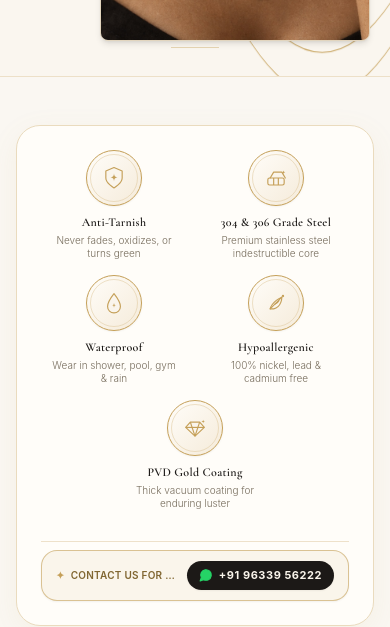
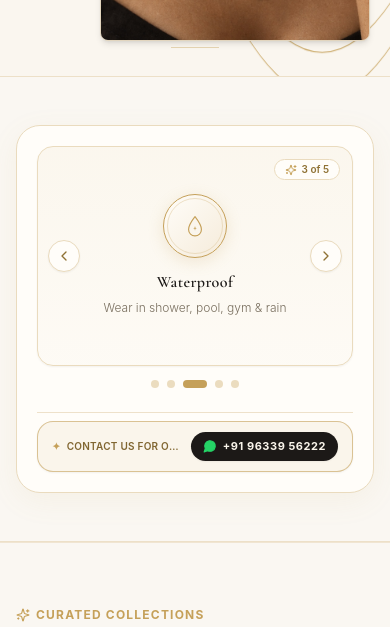
Before and after one commit to zenorixhq/gleamnest, a Next.js app: page / in a window 390 px wide. Shown: the part 1640-2267 px from the top of the page. Built offline with nearby package versions, Linux system fonts and the light colour scheme; a web font is replaced by a local one.

Commit message:
feat: implement paginated 1-by-1 carousel with auto-advance and touch controls for qualities section on mobile

```diff
--- a/components/storefront/BrandValueBadges.tsx
+++ b/components/storefront/BrandValueBadges.tsx
@@ -1,11 +1,17 @@
 "use client";
 
-import React from "react";
+import React, { useState, useEffect, useRef } from "react";
 import Link from "next/link";
-import { MessageCircle } from "lucide-react";
+import { MessageCircle, ChevronLeft, ChevronRight, Sparkles } from "lucide-react";
 import { storeConfig } from "@/config/store.config";
 
 export function BrandValueBadges() {
+  const [activeIndex, setActiveIndex] = useState(0);
+  const [isPaused, setIsPaused] = useState(false);
+
+  const touchStartX = useRef<number | null>(null);
+  const touchEndX = useRef<number | null>(null);
+
   const badges = [
     {
       title: "Anti-Tarnish",
@@ -76,32 +82,149 @@ export function BrandValueBadges() {
     },
   ];
 
+  // Auto-scroll every 3 seconds unless paused by touch or hover
+  useEffect(() => {
+    if (isPaused) return;
+    const interval = setInterval(() => {
+      setActiveIndex((prev) => (prev + 1) % badges.length);
+    }, 3000);
+    return () => clearInterval(interval);
+  }, [isPaused, badges.length]);
+
+  const handleTouchStart = (e: React.TouchEvent) => {
+    touchStartX.current = e.targetTouches[0].clientX;
+    setIsPaused(true);
+  };
+
+  const handleTouchMove = (e: React.TouchEvent) => {
+    touchEndX.current = e.targetTouches[0].clientX;
+  };
+
+  const handleTouchEnd = () => {
+    if (!touchStartX.current || !touchEndX.current) {
+      setIsPaused(false);
+      return;
+    }
+    const delta = touchStartX.current - touchEndX.current;
+    if (delta > 40) {
+      // Swiped Left -> Next
+      setActiveIndex((prev) => (prev + 1) % badges.length);
+    } else if (delta < -40) {
+      // Swiped Right -> Prev
+      setActiveIndex((prev) => (prev - 1 + badges.length) % badges.length);
+    }
+    touchStartX.current = null;
+    touchEndX.current = null;
+    setIsPaused(false);
+  };
+
   return (
     <section id="brand-values" className="w-full py-12 sm:py-16 lg:py-20 bg-[#FAF7F2] border-b border-[#EADBBE]/80">
       <div className="max-w-7xl mx-auto px-4 sm:px-6 lg:px-8">
         {/* Container with warm champagne luxury card styling */}
-        <div className="rounded-3xl bg-[#FFFDF9] border border-[#EADBBE] shadow-[0_8px_30px_rgb(197,160,89,0.08)] p-6 sm:p-10 space-y-8">
-          {/* 1. Five Signature Brand Badges - Clean Non-Scrollable Responsive Grid */}
-          <div className="grid grid-cols-2 sm:grid-cols-3 lg:grid-cols-5 gap-4 sm:gap-6 lg:gap-8 items-start">
+        <div className="rounded-3xl bg-[#FFFDF9] border border-[#EADBBE] shadow-[0_8px_30px_rgb(197,160,89,0.08)] p-5 sm:p-8 lg:p-10 space-y-6 sm:space-y-8">
+
+          {/* MOBILE ONLY: Paginated 1-by-1 Carousel (< sm) */}
+          <div
+            className="sm:hidden relative"
+            onTouchStart={handleTouchStart}
+            onTouchMove={handleTouchMove}
+            onTouchEnd={handleTouchEnd}
+            onMouseEnter={() => setIsPaused(true)}
+            onMouseLeave={() => setIsPaused(false)}
+          >
+            {/* Carousel Stage Card */}
+            <div className="relative overflow-hidden rounded-2xl bg-gradient-to-b from-[#FAF5EB]/80 to-[#FAF5EB]/30 border border-[#EADBBE] p-6 text-center shadow-sm min-h-[220px] flex flex-col items-center justify-center">
+              {/* Header Pill: Step Counter */}
+              <div className="absolute top-3 right-3 text-[10px] font-semibold text-[#8F7234] bg-[#FFFDF9] border border-[#EADBBE] px-2.5 py-0.5 rounded-full flex items-center gap-1 shadow-xs">
+                <Sparkles className="w-3 h-3 text-[#C5A059]" />
+                <span>{activeIndex + 1} of {badges.length}</span>
+              </div>
+
+              {/* Quality Content (Smooth animated fade-in on transition) */}
+              <div
+                key={activeIndex}
+                className="flex flex-col items-center text-center animate-in fade-in zoom-in-95 duration-300 space-y-3"
+              >
+                {/* Circular Gold Icon Container */}
+                <div className="relative w-16 h-16 rounded-full border-[1.5px] border-[#C5A059] flex items-center justify-center p-3 bg-gradient-to-br from-[#FFFDF9] to-[#F5EBDA] shadow-[0_4px_16px_rgba(197,160,89,0.2)]">
+                  <div className="absolute inset-[3px] rounded-full border border-[#DDC698]/50 pointer-events-none" />
+                  {badges[activeIndex].icon}
+                </div>
+
+                <div className="space-y-1">
+                  <h4 className="font-editorial text-base font-semibold tracking-wide text-[#1C1917]">
+                    {badges[activeIndex].title}
+                  </h4>
+                  <p className="text-xs text-[#786E5E] leading-relaxed font-light max-w-[240px] mx-auto">
+                    {badges[activeIndex].desc}
+                  </p>
+                </div>
+              </div>
+
+              {/* Prev / Next Circular Navigation Arrows */}
+              <button
+                onClick={() => {
+                  setIsPaused(true);
+                  setActiveIndex((prev) => (prev - 1 + badges.length) % badges.length);
+                }}
+                aria-label="Previous Quality"
+                className="absolute left-2.5 top-1/2 -translate-y-1/2 w-8 h-8 rounded-full bg-[#FFFDF9] border border-[#EADBBE] text-[#8F7234] hover:text-[#1C1917] hover:bg-[#FAF5EB] shadow-sm flex items-center justify-center transition-all active:scale-95"
+              >
+                <ChevronLeft className="w-4 h-4" />
+              </button>
+
+              <button
+                onClick={() => {
+                  setIsPaused(true);
+                  setActiveIndex((prev) => (prev + 1) % badges.length);
+                }}
+                aria-label="Next Quality"
+                className="absolute right-2.5 top-1/2 -translate-y-1/2 w-8 h-8 rounded-full bg-[#FFFDF9] border border-[#EADBBE] text-[#8F7234] hover:text-[#1C1917] hover:bg-[#FAF5EB] shadow-sm flex items-center justify-center transition-all active:scale-95"
+              >
+                <ChevronRight className="w-4 h-4" />
+              </button>
+            </div>
+
+            {/* Pagination Dot Indicators */}
+            <div className="flex items-center justify-center gap-2 pt-3.5">
+              {badges.map((_, idx) => (
+                <button
+                  key={idx}
+                  onClick={() => {
+                    setIsPaused(true);
+                    setActiveIndex(idx);
+                  }}
+                  aria-label={`Go to quality ${idx + 1}`}
+                  className={`transition-all duration-300 rounded-full ${
+                    idx === activeIndex
+                      ? "w-6 h-2 bg-[#C5A059] shadow-xs"
+                      : "w-2 h-2 bg-[#DDC698]/60 hover:bg-[#C5A059]/80"
+                  }`}
+                />
+              ))}
+            </div>
+          </div>
+
+          {/* DESKTOP & TABLET: Clean 5-in-a-row Luxury Grid (sm:) */}
+          <div className="hidden sm:grid sm:grid-cols-3 lg:grid-cols-5 gap-6 lg:gap-8 items-start">
             {badges.map((badge, idx) => (
               <div
                 key={idx}
-                className={`flex flex-col items-center text-center group ${
-                  idx === 4 ? "col-span-2 sm:col-span-1 max-w-[200px] mx-auto sm:max-w-none" : ""
-                }`}
+                className="flex flex-col items-center text-center group"
               >
                 {/* Circular Gold Icon Container */}
-                <div className="relative w-14 h-14 sm:w-16 sm:h-16 lg:w-20 lg:h-20 rounded-full border-[1.5px] border-[#C5A059] flex items-center justify-center p-2.5 sm:p-3 mb-2 sm:mb-3.5 bg-gradient-to-br from-[#FFFDF9] to-[#F5EBDA] shadow-sm transition-all duration-500 group-hover:scale-110 group-hover:-translate-y-1 group-hover:shadow-[0_8px_24px_rgba(197,160,89,0.25)]">
+                <div className="relative w-16 h-16 lg:w-20 lg:h-20 rounded-full border-[1.5px] border-[#C5A059] flex items-center justify-center p-3 mb-3 bg-gradient-to-br from-[#FFFDF9] to-[#F5EBDA] shadow-sm transition-all duration-500 group-hover:scale-110 group-hover:-translate-y-1 group-hover:shadow-[0_8px_24px_rgba(197,160,89,0.25)]">
                   {/* Inner Delicate Ring */}
                   <div className="absolute inset-[3px] rounded-full border border-[#DDC698]/50 pointer-events-none" />
                   {badge.icon}
                 </div>
 
                 {/* Title Matching Brand Card */}
-                <h4 className="font-editorial text-xs sm:text-sm lg:text-base font-semibold tracking-wide text-[#1C1917] group-hover:text-[#8F7234] transition-colors">
+                <h4 className="font-editorial text-sm lg:text-base font-semibold tracking-wide text-[#1C1917] group-hover:text-[#8F7234] transition-colors">
                   {badge.title}
                 </h4>
-                <p className="text-[10px] sm:text-[11px] text-[#786E5E] leading-tight font-light mt-1 max-w-[130px] sm:max-w-[150px]">
+                <p className="text-[11px] text-[#786E5E] leading-tight font-light mt-1 max-w-[150px]">
                   {badge.desc}
                 </p>
               </div>
```
